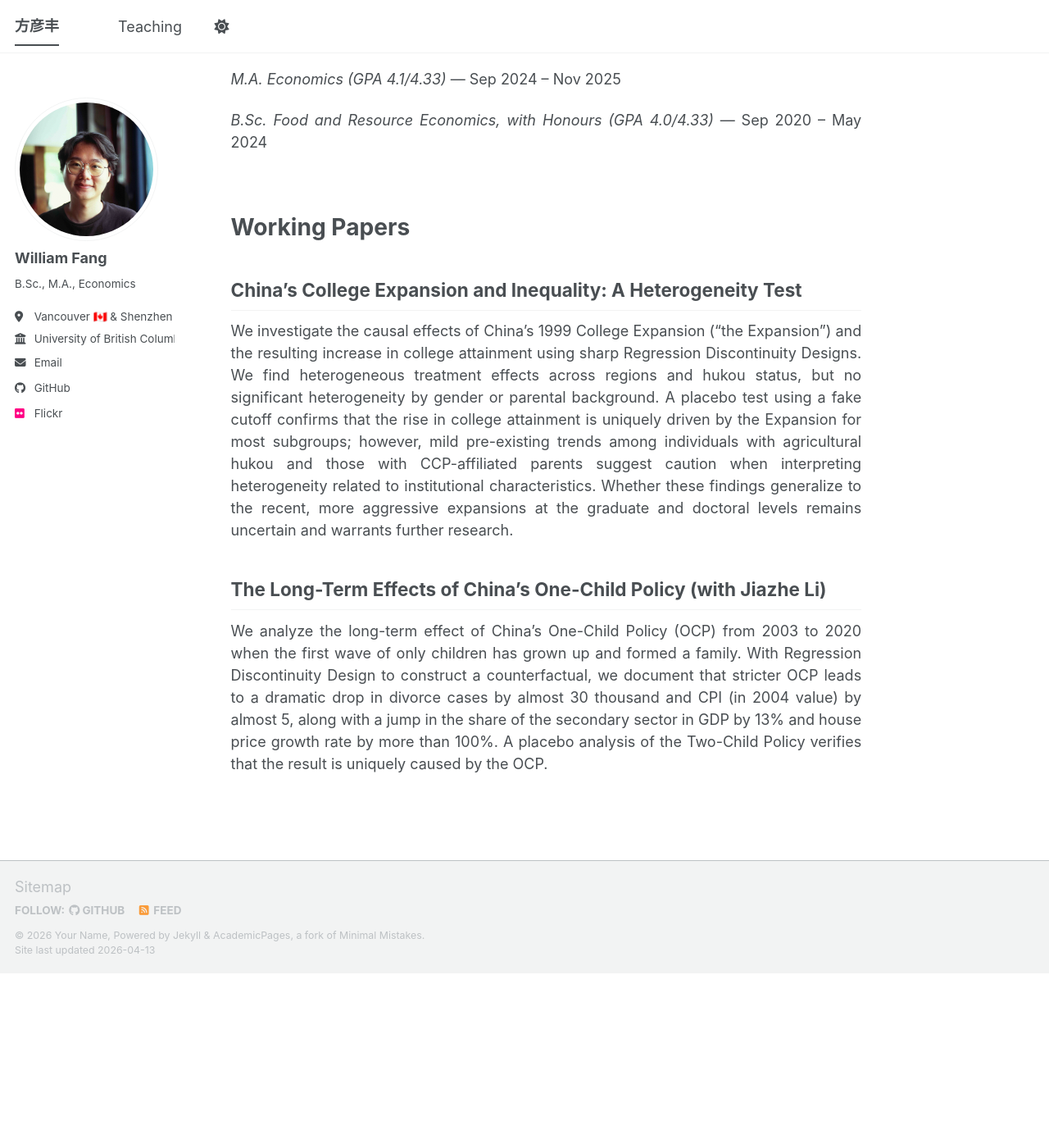
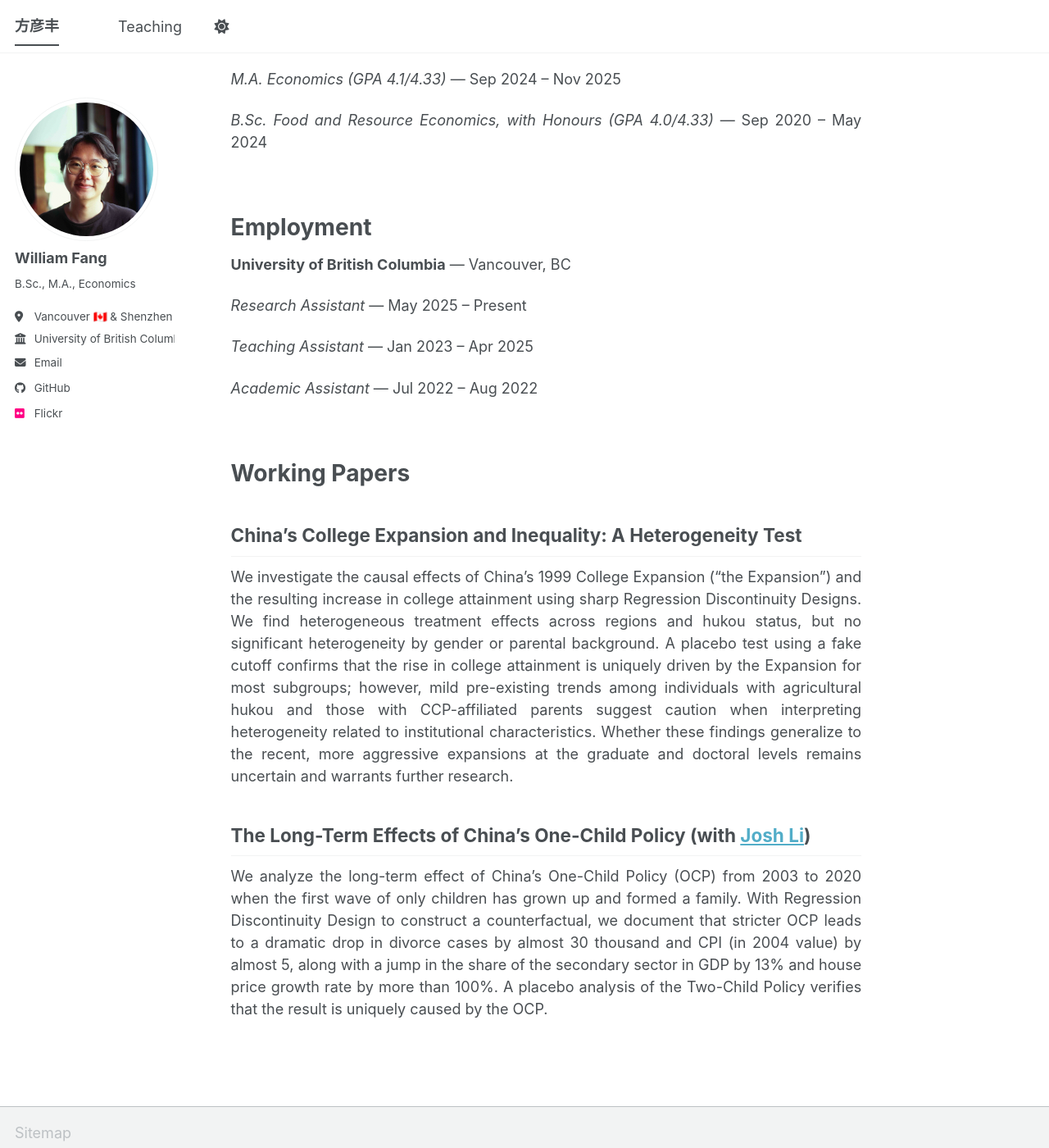
Before and after one commit to will-yanfeng-fang/will-yanfeng-fang.github.io, a Jekyll site: the page built from _pages/about.md, in a window 1280 px wide and 1400 px high, scrolled down 499 px. Shown: the whole window at 82% size. Built offline with Jekyll 4.4.1, drawn with Linux system fonts in a browser that asks for light colours; a script bundle is joined from its source files by our own code; library files that are not in the unit come from our copies; before the commit the page ends 1686 px from its top, so only the background shows below that.

Commit message:
Update about.md

```diff
--- a/_pages/about.md
+++ b/_pages/about.md
@@ -25,13 +25,25 @@ My research interests lie in political economy, cultural economics, and anthropo
 
 <br>
 
+# Employment
+
+**University of British Columbia** — Vancouver, BC
+
+*Research Assistant* — May 2025 – Present
+
+*Teaching Assistant* — Jan 2023 – Apr 2025
+
+*Academic Assistant* — Jul 2022 – Aug 2022
+
+<br>
+
 # Working Papers
 
 ## China's College Expansion and Inequality: A Heterogeneity Test
 
 We investigate the causal effects of China's 1999 College Expansion ("the Expansion") and the resulting increase in college attainment using sharp Regression Discontinuity Designs. We find heterogeneous treatment effects across regions and hukou status, but no significant heterogeneity by gender or parental background. A placebo test using a fake cutoff confirms that the rise in college attainment is uniquely driven by the Expansion for most subgroups; however, mild pre-existing trends among individuals with agricultural hukou and those with CCP-affiliated parents suggest caution when interpreting heterogeneity related to institutional characteristics. Whether these findings generalize to the recent, more aggressive expansions at the graduate and doctoral levels remains uncertain and warrants further research.
 
-## The Long-Term Effects of China's One-Child Policy (with Jiazhe Li)
+## The Long-Term Effects of China's One-Child Policy (with [Josh Li](https://www.linkedin.com/in/jiazheli4638/))
 
 We analyze the long-term effect of China's One-Child Policy (OCP) from 2003 to 2020 when the first wave of only children has grown up and formed a family. With Regression Discontinuity Design to construct a counterfactual, we document that stricter OCP leads to a dramatic drop in divorce cases by almost 30 thousand and CPI (in 2004 value) by almost 5, along with a jump in the share of the secondary sector in GDP by 13% and house price growth rate by more than 100%. A placebo analysis of the Two-Child Policy verifies that the result is uniquely caused by the OCP.
 
```
